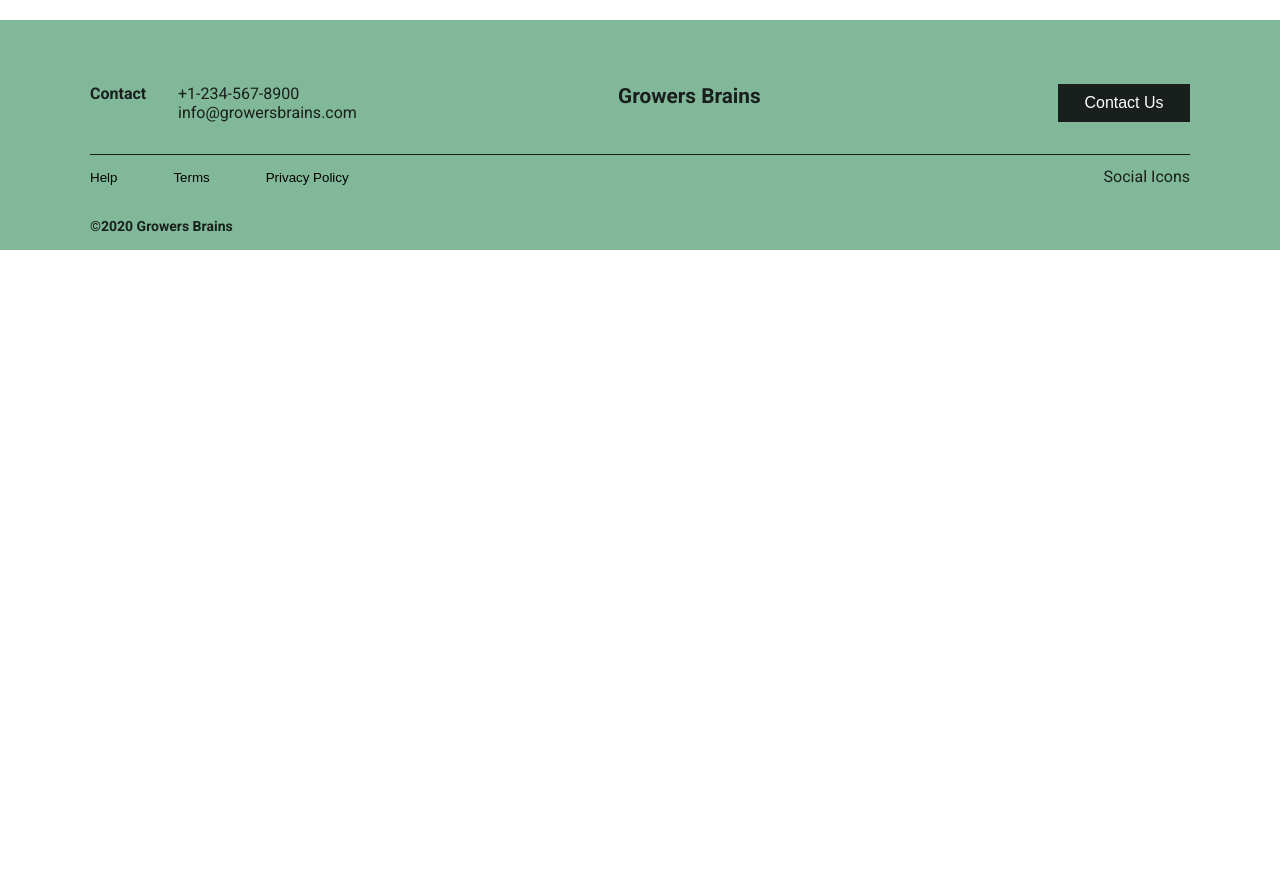
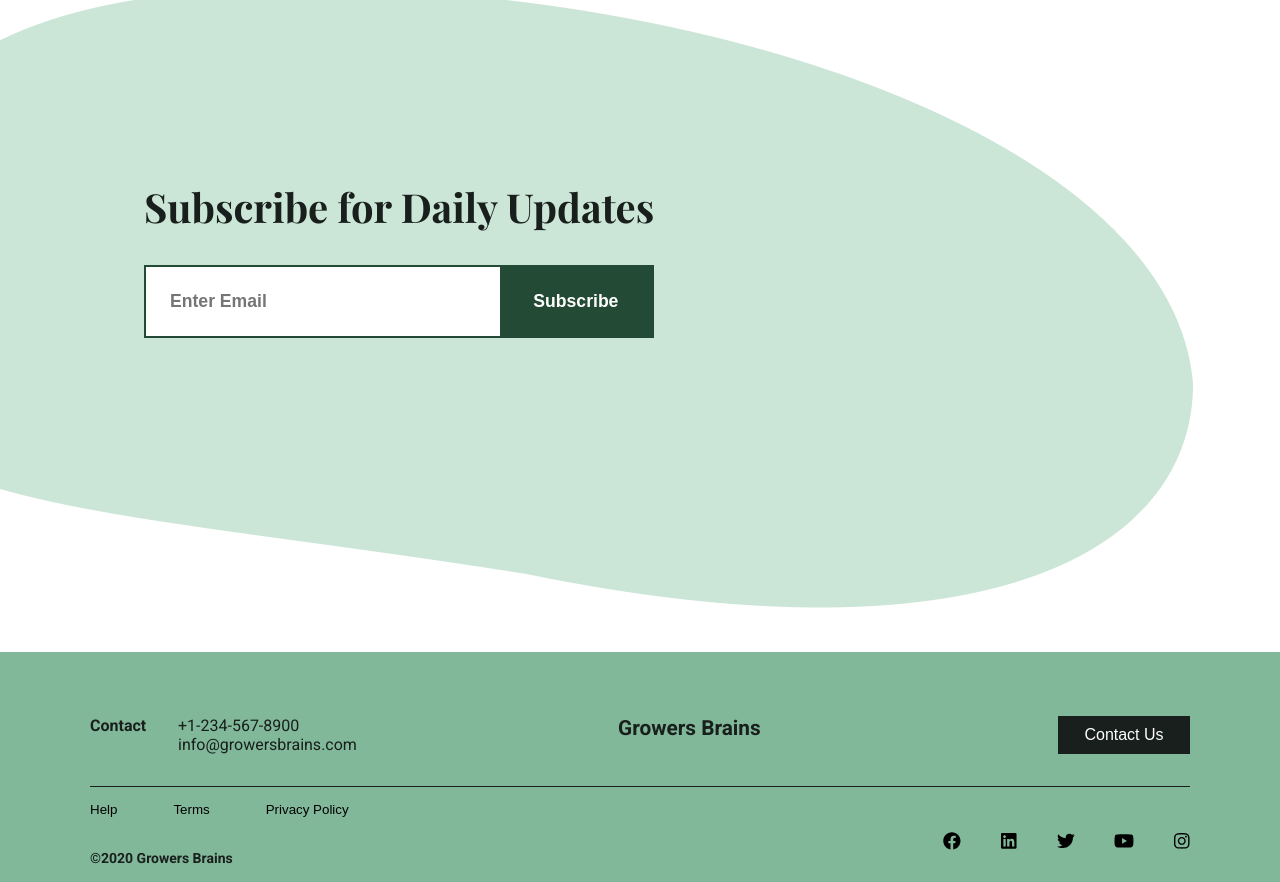
Before and after one commit to nataliepina/growers-brains, a React (Create React App) app: page / in a window 1280 px wide. Shown: the part 1880-2762 px from the top of the page. Before the commit the page ends 2130 px from the top, so only its background shows below. Built offline with nearby package versions, Linux system fonts and the light colour scheme; a web font is replaced by a local one.

Commit message:
add social icons

```diff
--- a/src/screens/Dashboard/Footer/index.js
+++ b/src/screens/Dashboard/Footer/index.js
@@ -1,4 +1,8 @@
 import React from 'react';
+import { FontAwesomeIcon } from '@fortawesome/react-fontawesome';
+import {
+  faFacebook, faLinkedin, faInstagram, faTwitter, faYoutube
+} from "@fortawesome/free-brands-svg-icons";
 import './style.scss';
 
 export default () => (
@@ -24,7 +28,13 @@ export default () => (
           <p className="copyright"><span dangerouslySetInnerHTML={{ "__html": "&copy;" }} />2020 Growers Brains</p>
         </div>
         <div className="socialIcons">
-          Social Icons
+          <ul>
+            <li><button><FontAwesomeIcon icon={faFacebook} size="lg" /></button></li>
+            <li><button><FontAwesomeIcon icon={faLinkedin} size="lg" /></button></li>
+            <li><button><FontAwesomeIcon icon={faTwitter} size="lg" /></button></li>
+            <li><button><FontAwesomeIcon icon={faYoutube} size="lg" /></button></li>
+            <li><button><FontAwesomeIcon icon={faInstagram} size="lg" /></button></li>
+          </ul>
         </div>
       </div>
     </div>
--- a/src/screens/Dashboard/Footer/style.scss
+++ b/src/screens/Dashboard/Footer/style.scss
@@ -86,6 +86,19 @@
       display: flex;
       flex-direction: row;
       justify-content: flex-end;
+      align-items: center;
+
+      ul {
+        list-style: none;
+        display: flex;
+
+        button {
+          border: none;
+          background-color: $lightest-green;
+          margin-left: 2.5rem;
+          cursor: pointer;
+        }
+      }
     }
   }
 }
--- a/src/screens/Dashboard/Subscribe/style.scss
+++ b/src/screens/Dashboard/Subscribe/style.scss
@@ -4,7 +4,7 @@
 #subscribe {
   position: relative;
   margin: 2rem 0;
-  display: block;
+  height: 600px;
 
   .content {
     position: absolute;
--- a/src/screens/Dashboard/index.js
+++ b/src/screens/Dashboard/index.js
@@ -7,7 +7,7 @@ const Dashboard = () => {
   return (
     <>
       <InfoSection />
-      {/* <Subscribe /> */}
+      <Subscribe />
       <Footer />
     </>
   );
```
